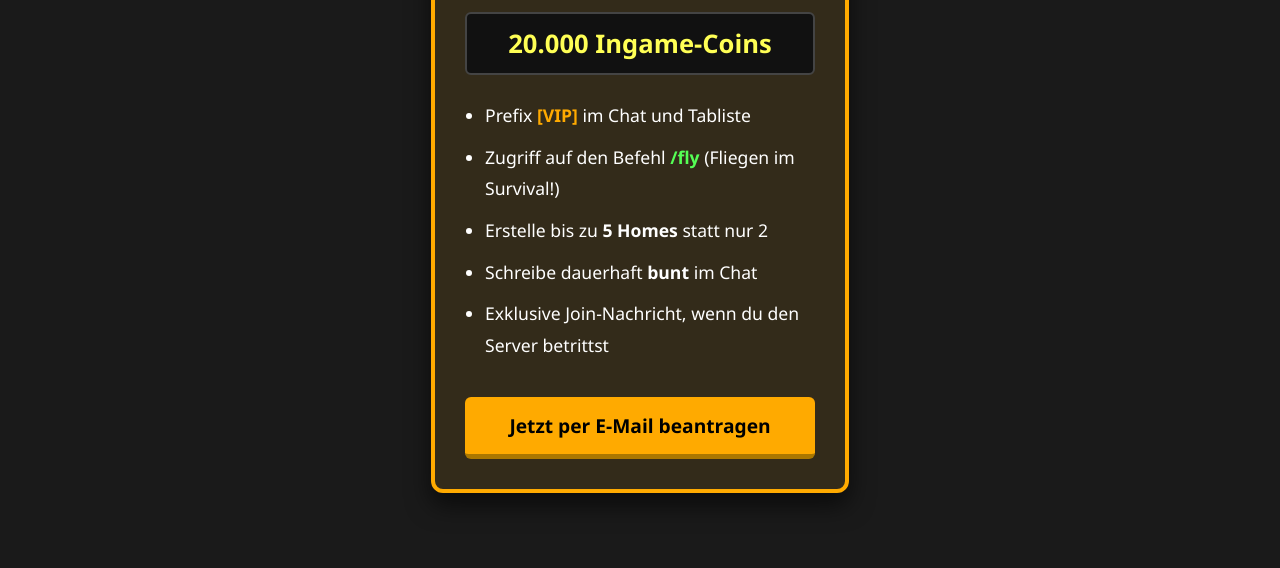
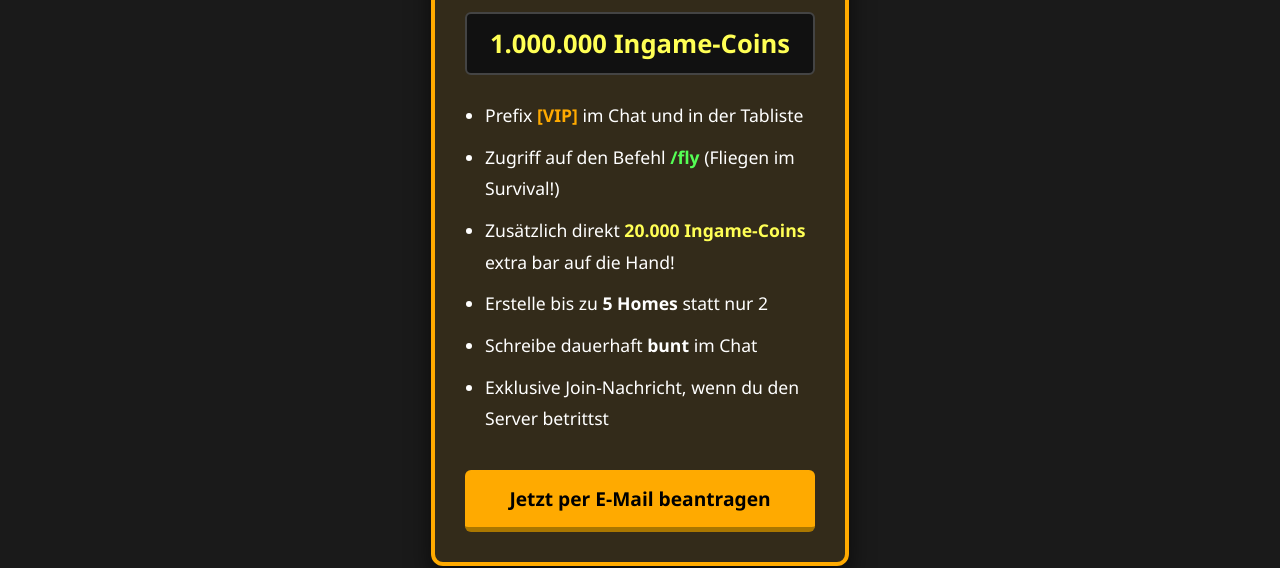
Before and after one commit to abw130815-source/shop, a plain HTML site: page index.html in a window 1280 px wide. Shown: the part 397-965 px from the top of the page. Drawn offline with Linux system fonts and the light colour scheme.

Commit message:
Update index.html

```diff
--- a/index.html
+++ b/index.html
@@ -146,16 +146,17 @@
         <!-- Der VIP Rang -->
         <div class="rank-card">
             <div class="rank-name">👑 VIP RANG 👑</div>
-            <div class="rank-price">20.000 Ingame-Coins</div>
+            <div class="rank-price">1.000.000 Ingame-Coins</div>
             <ul class="features-list">
-                <li>Prefix <span style="color: #ffaa00; font-weight: bold;">[VIP]</span> im Chat und Tabliste</li>
+                <li>Prefix <span style="color: #ffaa00; font-weight: bold;">[VIP]</span> im Chat und in der Tabliste</li>
                 <li>Zugriff auf den Befehl <span style="color: #55ff55; font-weight: bold;">/fly</span> (Fliegen im Survival!)</li>
+                <li>Zusätzlich direkt <span style="color: #ffff55; font-weight: bold;">20.000 Ingame-Coins</span> extra bar auf die Hand!</li>
                 <li>Erstelle bis zu <b>5 Homes</b> statt nur 2</li>
                 <li>Schreibe dauerhaft <b>bunt</b> im Chat</li>
                 <li>Exklusive Join-Nachricht, wenn du den Server betrittst</li>
             </ul>
             <!-- Der Mail-Link leitet direkt an support@aaroniamc.de weiter -->
-            <a href="mailto:support@aaroniamc.de?subject=VIP%20Rang%20Kauf%20-%20AaroniaMC&body=Hallo%20Owner%2C%20ich%20habe%20die%2020.000%20Coins%20zusammen%21%20Mein%20Minecraft-Name%20lautet%3A%20" class="buy-btn">Jetzt per E-Mail beantragen</a>
+            <a href="mailto:support@aaroniamc.de?subject=VIP%20Rang%20Kauf%20(1M)%20-%20AaroniaMC&body=Hallo%20Owner%2C%20ich%20habe%20die%201.000.000%20Coins%20zusammen%20und%20moechte%20den%20VIP%20Rang%20kaufen%21%20Mein%20Minecraft-Name%20lautet%3A%20" class="buy-btn">Jetzt per E-Mail beantragen</a>
         </div>
 
     </div>
```
